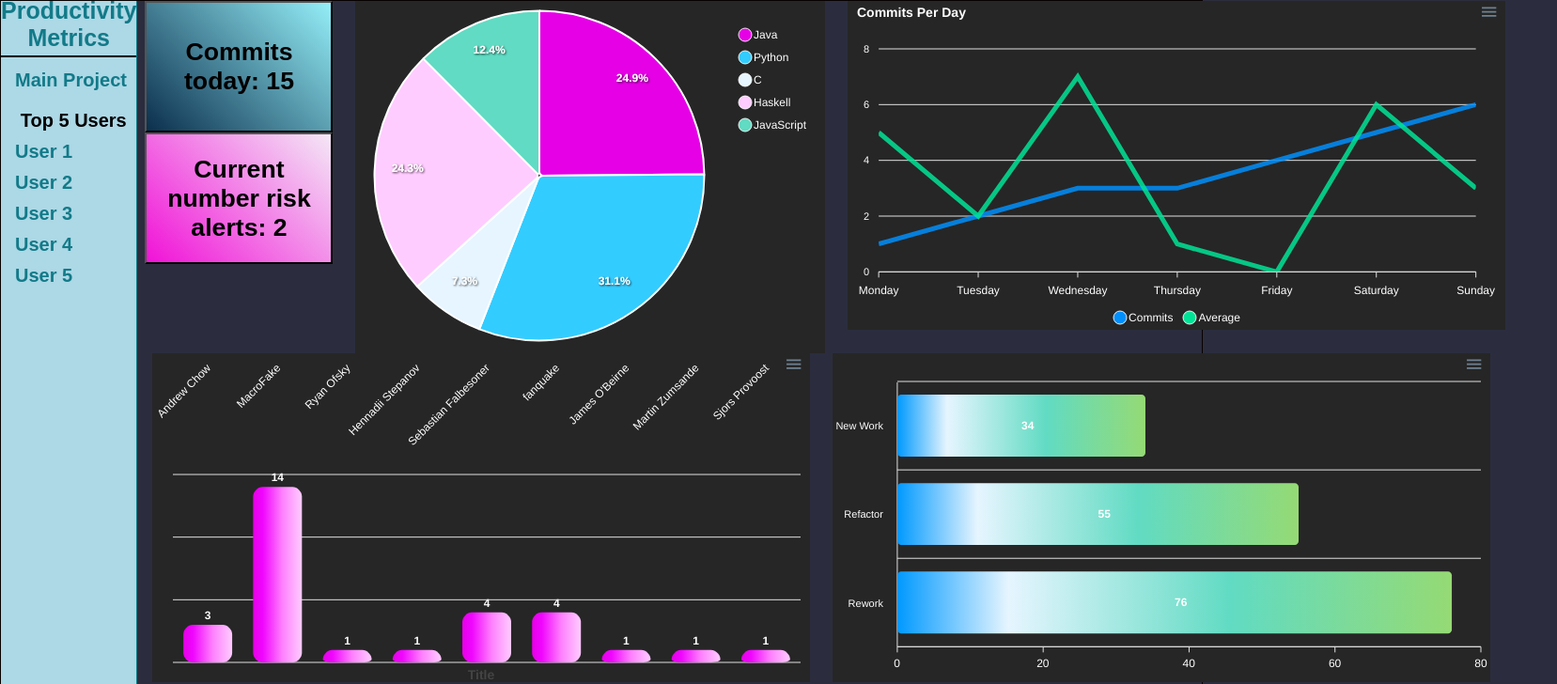
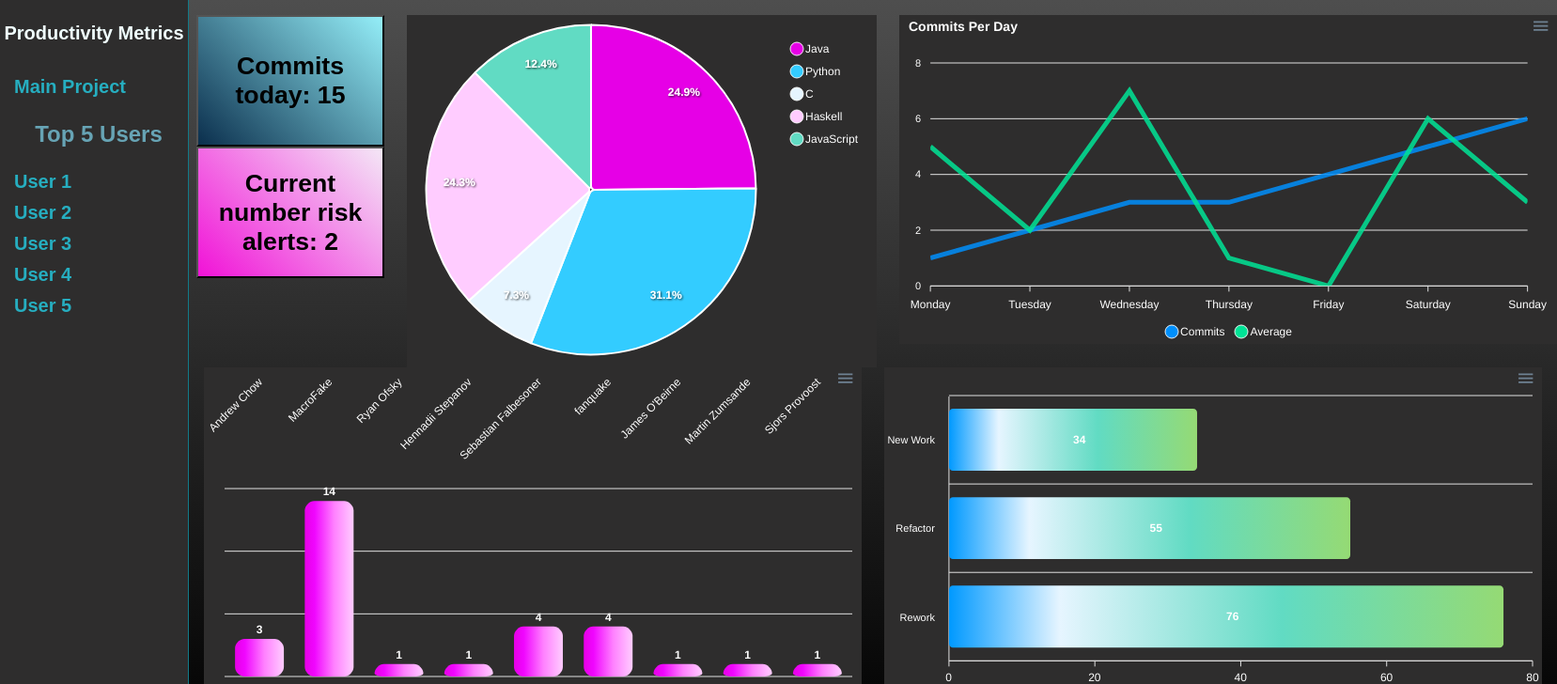
Before and after one commit to saifalixxx/SWENG_Final_Project, a React (Create React App) app in the folder dashboard/: page / in a window 1280 px wide. Shown: the top 728 px of the page at 94% size, 1657 px wide, since content can reach past the window. Built offline with nearby package versions, Linux system fonts and the light colour scheme.

Commit message:
some ui changes

```diff
--- a/dashboard/src/App.css
+++ b/dashboard/src/App.css
@@ -14,7 +14,7 @@
 }
 
 .App-header {
-  background-color: #282c34;
+  /* background-color: #282c34; */
   min-height: 100vh;
   display: flex;
   flex-direction: column;
--- a/dashboard/src/Components/graphs/ApexBar.js
+++ b/dashboard/src/Components/graphs/ApexBar.js
@@ -7,7 +7,7 @@ export const ApexBar = ({data, dLabels}) => {
     chart: {
       type: 'bar',
       height: 350,
-      background: '#262626',
+      background: '#2E2D2D',
       border: 'black',
       foreColor: 'white',
 
--- a/dashboard/src/Components/graphs/ApexChart.js
+++ b/dashboard/src/Components/graphs/ApexChart.js
@@ -7,9 +7,8 @@ const ApexChart = ({ data, dLabels }) => {
 
     chart: {
       title: "Commits per Day",
-      width: 380,
       type: 'pie',
-      background: '#262626',
+      background: '#2E2D2D',
       foreColor: 'white',
     },
     colors: ['#e600e6', '#33ccff', '#e6f5ff', '#ffccff', '#61DBC3'],
@@ -21,11 +20,6 @@ const ApexChart = ({ data, dLabels }) => {
     responsive: [{
       breakpoint: 480,
       options: {
-        chart: {
-          width: 250,
-          background: '#262626',
-        },
-
         legend: {
           position: 'top'
         },
--- a/dashboard/src/Components/graphs/ApexPlot.js
+++ b/dashboard/src/Components/graphs/ApexPlot.js
@@ -14,7 +14,7 @@ const ApexPlot = ({ data, dLabels }) => {
         chart: {
             height: 350,
             type: 'line',
-            background: '#262626',
+            background: '#2E2D2D',
             foreColor: 'white',
             zoom: {
                 enabled: false
--- a/dashboard/src/Components/graphs/VertBar.js
+++ b/dashboard/src/Components/graphs/VertBar.js
@@ -15,7 +15,7 @@ class VertBar extends React.Component {
           height: 300,
           width: 100,
           type: 'bar',
-          background: '#262626',
+          background: '#2E2D2D',
           foreColor: 'white',
         },
         plotOptions: {
--- a/dashboard/src/Components/sidebar/Sidebar.js
+++ b/dashboard/src/Components/sidebar/Sidebar.js
@@ -15,7 +15,7 @@ const Sidebar = () => {
               <span>Main Project</span>
             </li>
           </Link>
-          <p className="title">Top 5 Users</p>
+          <h2 className="subheading">Top 5 Users</h2>
           <Link  to="/user1" style={{textDecoration: "none"}}>
             <li>
               <span>User 1</span>
--- a/dashboard/src/Components/sidebar/sidebar.scss
+++ b/dashboard/src/Components/sidebar/sidebar.scss
@@ -1,24 +1,26 @@
 .sidebar{
-    flex: 1;
+    flex: none;
     border-right: 0.5px solid;
     min-height: 100vh;
-    background-color: lightblue;
+    background-color: #2E2D2D;
+    width: 200px;
 
     .top{
         height: 50px;
         display: flex;
         align-items: center;
         justify-content: center;
-
+        margin-top: 10px;
         .title{
-            font-size: 25px;
+            font-size: 20px;
             font-weight: bold;
+            color:azure
         }
     }
 
     hr{
         height: 0;
-        border: 0.1px solid black;
+        border: none;
     }
 
     .center{
@@ -42,15 +44,19 @@
             padding: 5px;
             cursor: pointer;
 
-            &:hover{
-                background-color: aquamarine;
-            }
+
         }
 
         span{
             font-size: 20px;
             font-weight: 600;
-            color: rgb(18, 122, 136);
+            color: rgb(38, 174, 192);
+            &:hover{
+                color: white;
+            }
+        }
+        .subheading {
+            color:  rgb(103, 164, 181);;
         }
     }
 }
--- a/dashboard/src/Pages/home.scss
+++ b/dashboard/src/Pages/home.scss
@@ -3,5 +3,6 @@
 
     .homeContainer{
         flex: 6;
+        padding-top: 20;
     }
 }
--- a/dashboard/src/styles.css
+++ b/dashboard/src/styles.css
@@ -1,5 +1,6 @@
 body {
-    background: #343E59;
+    background: rgb(0,0,0);
+    background: linear-gradient(0deg, rgba(0,0,0,1) 0%, rgba(78,78,78,1) 100%);
     color: #777;
     font-family: Montserrat, Arial, sans-serif;
 
@@ -9,6 +10,8 @@ body {
     background: #F3F4FA !important;
 
 }
+
+
 
 .text {
     color: 'white';
@@ -26,19 +29,19 @@ strong {
 }
 
 body {
-    /*background: linear-gradient(45deg,#3a3a60,#5f5f8e);
-    min-height: 100vh;*/
+    /*background: linear-gradient(45deg,#3a3a60,#5f5f8e);*/
+    height: 100%;
 
     color: rgb(18, 122, 136);
     /*background-image: linear-gradient( 135deg, #595959 10%, #0d0f10 100%); */
-    background-color: #2B2D3E;
-    border: 1px solid rgb(7, 0, 0);
+
 }
 
 .row1 {
     display: flex;
     flex-direction: row;
     margin-left: 0.5rem;
+    margin-top: 1rem;
     gap: 1.5rem;
 }
 
@@ -59,6 +62,7 @@ body {
     size: 20
 }
 
+
 .box {
     background-color: #2B2D3E;
     padding: 25px 20px;
```
